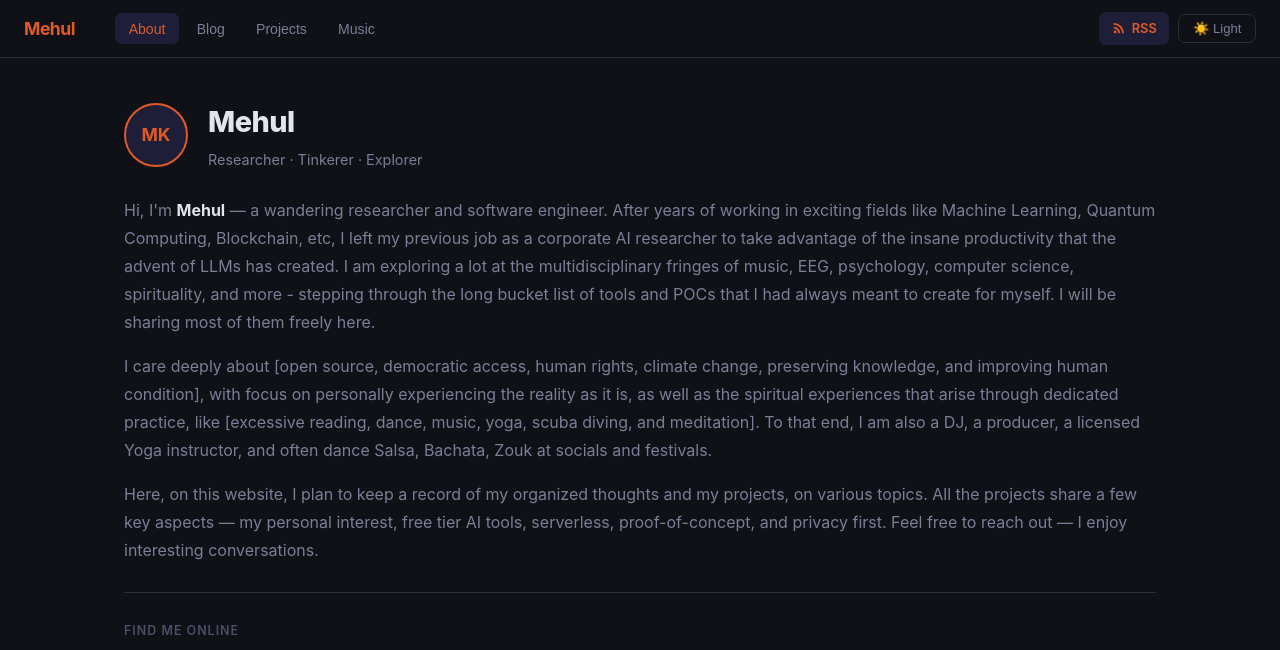
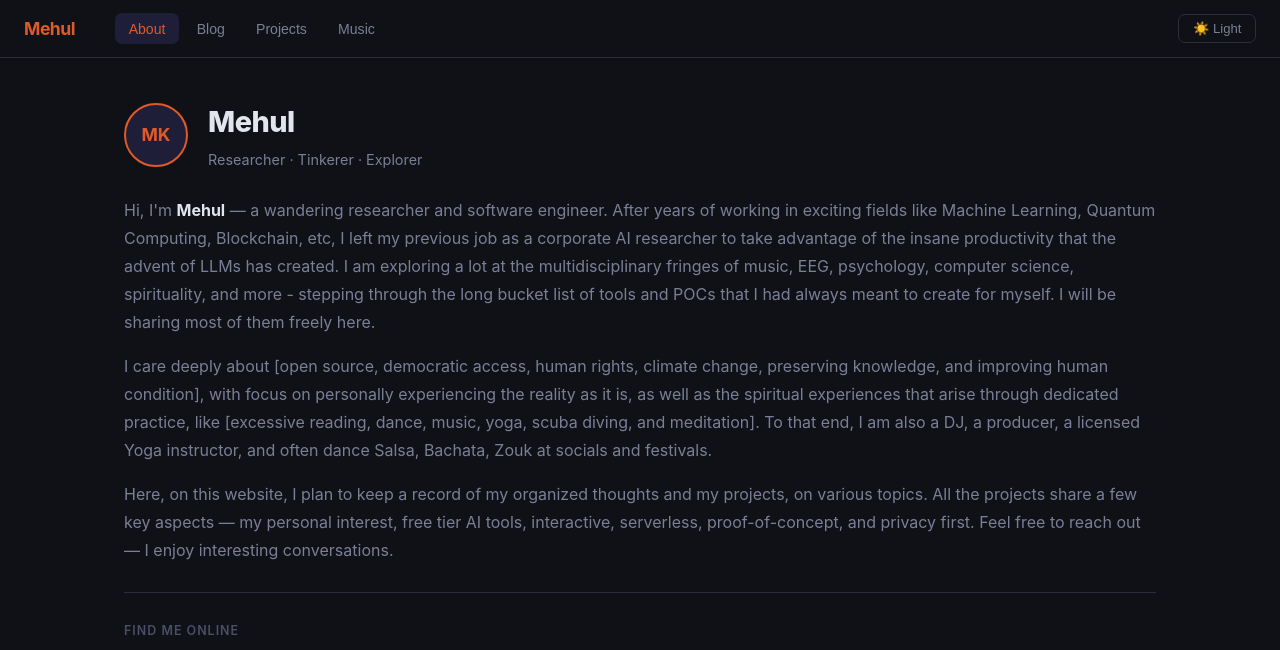
Before and after one commit to writer-in-fancy-pants/writer-in-fancy-pants.github.io, a website built with Vite: page index.html in a window 1280 px wide. Shown: the top 650 px of the page. Built offline with nearby package versions, Linux system fonts and the light colour scheme.

Commit message:
Removed RSS button until feed.xml can be fixed

```diff
--- a/index.html
+++ b/index.html
@@ -33,13 +33,13 @@
     <li><button id="tab-music">Music</button></li>
   </ul>
   <div class="nav-actions">
-    <a  class="rss-btn" href="/feed.xml" target="_blank"
+    <!-- <a  class="rss-btn" href="/feed.xml" target="_blank"
         title="RSS Feed" aria-label="RSS Feed">
       <svg viewBox="0 0 24 24" width="16" height="16" fill="currentColor">
         <path d="M6.18 15.64a2.18 2.18 0 010 4.36 2.18 2.18 0 010-4.36M4 4.44A15.56 15.56 0 0119.56 20h-2.83A12.73 12.73 0 004 7.27V4.44m0 5.66a9.9 9.9 0 019.9 9.9h-2.83A7.07 7.07 0 004 12.93V10.1z"/>
       </svg>
       RSS
-    </a>
+    </a> -->
     <button class="theme-toggle" id="theme-toggle">☀️ Light</button>
   </div>
 </nav>
@@ -79,7 +79,7 @@
       <p>
         Here, on this website, I plan to keep a record of my organized thoughts and my
         projects, on various topics. All the projects share a few key aspects — my
-        personal interest, free tier AI tools, serverless, proof-of-concept, and
+        personal interest, free tier AI tools, interactive, serverless, proof-of-concept, and
         privacy first. Feel free to reach out — I enjoy interesting conversations.
       </p>
     </div>
```
